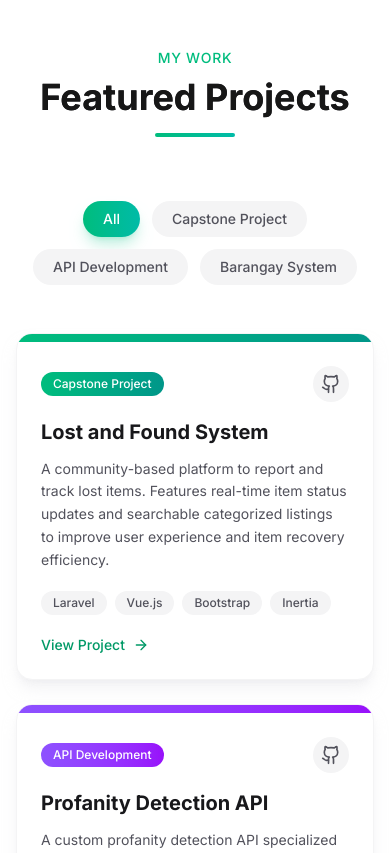
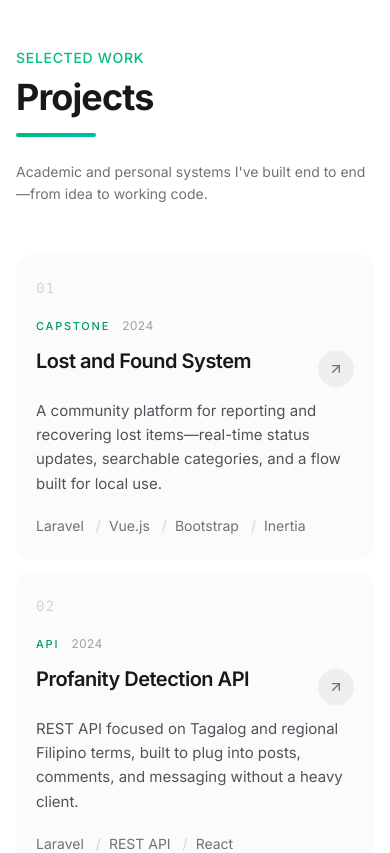
Before and after one commit to jobelGolde12/portfolio-latest, a Next.js app: page / in a window 390 px wide. Shown: the part 4320-5173 px from the top of the page. Built offline with nearby package versions, Linux system fonts and the light colour scheme.

Commit message:
Modernize projects design

```diff
--- a/components/About.tsx
+++ b/components/About.tsx
@@ -80,6 +80,7 @@ export default function About() {
                   src="/profile.jpg"
                   alt="Jobel V. Golde"
                   fill
+                  sizes="(max-width: 768px) 100vw, 448px"
                   className="object-cover"
                 />
               </div>
--- a/components/Hero.tsx
+++ b/components/Hero.tsx
@@ -65,8 +65,10 @@ export default function Hero() {
                 src="/profile.jpg"
                 alt="Jobel V. Golde"
                 fill
+                sizes="(max-width: 768px) 208px, 288px"
                 className="object-cover"
                 priority
+                loading="eager"
               />
             </motion.div>
             <motion.div
--- a/components/Projects.tsx
+++ b/components/Projects.tsx
@@ -1,166 +1,178 @@
 'use client';
 
-import { useRef, useState } from 'react';
+import { useRef } from 'react';
 import { motion, useInView } from 'framer-motion';
-import { ArrowRight } from 'lucide-react';
+import { ArrowUpRight } from 'lucide-react';
 import { GithubIcon } from './Icons';
 
 const projects = [
   {
     title: 'Lost and Found System',
-    description: 'A community-based platform to report and track lost items. Features real-time item status updates and searchable categorized listings to improve user experience and item recovery efficiency.',
+    description:
+      'A community platform for reporting and recovering lost items—real-time status updates, searchable categories, and a flow built for local use.',
     tech: ['Laravel', 'Vue.js', 'Bootstrap', 'Inertia'],
     github: 'https://github.com/jobelGolde12/bulan_lost_and_found3.git',
-    category: 'Capstone Project',
-    gradient: 'from-emerald-500 to-teal-600',
+    category: 'Capstone',
+    year: '2024',
   },
   {
     title: 'Profanity Detection API',
-    description: 'A custom profanity detection API specialized in Tagalog and regional Filipino profanity terms. Designed to integrate with posts, comments, and messaging systems.',
-    tech: ['PHP/Laravel', 'REST API', 'React.js'],
+    description:
+      'REST API focused on Tagalog and regional Filipino terms, built to plug into posts, comments, and messaging without a heavy client.',
+    tech: ['Laravel', 'REST API', 'React'],
     github: 'https://github.com/jobelGolde12/profanity_api.git',
-    category: 'API Development',
-    gradient: 'from-violet-500 to-purple-600',
+    category: 'API',
+    year: '2024',
   },
   {
     title: 'Protec Damayan',
-    description: 'A community web application for Barangay Bonga that manages mutual aid (damayan) funds, records, and disbursements. Features automated death announcements via SMS through the Semaphore API for timely community notifications.',
-    tech: ['Laravel', 'Bootstrap', 'Vue.js'],
+    description:
+      'Barangay Bonga mutual-aid system for fund records and disbursements, with automated death announcements over SMS via Semaphore.',
+    tech: ['Laravel', 'Vue.js', 'Bootstrap'],
     github: 'https://github.com/jobelGolde12/damayan.git',
-    category: 'Barangay System',
-    gradient: 'from-rose-500 to-red-600',
+    category: 'Community',
+    year: '2023',
   },
 ];
 
-function ProjectCard({ project, index, isInView }: { project: typeof projects[0]; index: number; isInView: boolean }) {
-  const [isHovered, setIsHovered] = useState(false);
+function ProjectCard({
+  project,
+  index,
+  isInView,
+}: {
+  project: (typeof projects)[0];
+  index: number;
+  isInView: boolean;
+}) {
+  const number = String(index + 1).padStart(2, '0');
 
   return (
-    <motion.div
-      initial={{ opacity: 0, y: 50 }}
+    <motion.article
+      initial={{ opacity: 0, y: 28 }}
       animate={isInView ? { opacity: 1, y: 0 } : {}}
-      transition={{ delay: index * 0.15, duration: 0.6 }}
-      onMouseEnter={() => setIsHovered(true)}
-      onMouseLeave={() => setIsHovered(false)}
-      className="group relative bg-white dark:bg-zinc-900 rounded-2xl overflow-hidden shadow-lg shadow-zinc-200/50 dark:shadow-zinc-950/50 border border-zinc-100 dark:border-zinc-800"
+      transition={{
+        delay: 0.08 + index * 0.1,
+        duration: 0.55,
+        ease: [0.25, 0.1, 0.25, 1],
+      }}
+      className="group relative"
     >
-      <div className={`h-2 bg-gradient-to-r ${project.gradient}`} />
-
-      <div className="p-6">
-        <div className="flex items-center justify-between mb-4">
-          <span className={`px-3 py-1 text-xs font-medium rounded-full bg-gradient-to-r ${project.gradient} text-white`}>
-            {project.category}
-          </span>
-          <motion.a
+      <a
         href={project.github}
         target="_blank"
         rel="noopener noreferrer"
-            whileHover={{ scale: 1.1 }}
-            whileTap={{ scale: 0.9 }}
-            className="p-2 rounded-full bg-zinc-100 dark:bg-zinc-800 text-zinc-600 dark:text-zinc-400 hover:text-zinc-900 dark:hover:text-white transition-colors"
+        className="block rounded-2xl px-5 py-6 sm:px-7 sm:py-8
+          bg-zinc-50/80 dark:bg-zinc-900/40
+          transition-[background-color,transform,box-shadow] duration-300 ease-out
+          hover:bg-zinc-100/90 dark:hover:bg-zinc-900/70
+          hover:-translate-y-0.5
+          focus-visible:outline-none focus-visible:ring-2 focus-visible:ring-emerald-500/60 focus-visible:ring-offset-2
+          focus-visible:ring-offset-white dark:focus-visible:ring-offset-zinc-950"
       >
-            <GithubIcon className="w-5 h-5" />
-          </motion.a>
+        <div className="flex flex-col gap-5 sm:flex-row sm:items-start sm:gap-8 lg:gap-10">
+          {/* Index */}
+          <span
+            className="shrink-0 font-mono text-sm tracking-widest text-zinc-300 dark:text-zinc-600
+              sm:pt-1 sm:w-10 transition-colors duration-300
+              group-hover:text-emerald-500/80"
+            aria-hidden
+          >
+            {number}
+          </span>
+
+          {/* Body */}
+          <div className="min-w-0 flex-1">
+            <div className="flex flex-wrap items-center gap-x-3 gap-y-1 mb-3">
+              <span className="text-[11px] font-medium uppercase tracking-[0.16em] text-emerald-600 dark:text-emerald-400">
+                {project.category}
+              </span>
+              <span className="hidden sm:inline text-zinc-300 dark:text-zinc-700" aria-hidden>
+                ·
+              </span>
+              <time className="text-xs text-zinc-400 dark:text-zinc-500 tabular-nums">
+                {project.year}
+              </time>
             </div>
 
-        <motion.h3
-          className="text-xl font-bold text-zinc-900 dark:text-white mb-3"
-          animate={isHovered ? { x: 5 } : { x: 0 }}
-          transition={{ type: 'spring', stiffness: 400 }}
+            <div className="flex items-start justify-between gap-4">
+              <h3
+                className="text-xl sm:text-2xl font-semibold tracking-tight text-zinc-900 dark:text-zinc-50
+                  transition-colors duration-300 group-hover:text-emerald-700 dark:group-hover:text-emerald-300"
               >
                 {project.title}
-        </motion.h3>
+              </h3>
+              <span
+                className="mt-1 shrink-0 flex h-9 w-9 items-center justify-center rounded-full
+                  bg-zinc-200/60 dark:bg-zinc-800/80 text-zinc-500 dark:text-zinc-400
+                  transition-all duration-300
+                  group-hover:bg-emerald-500 group-hover:text-white
+                  group-hover:rotate-12"
+                aria-hidden
+              >
+                <ArrowUpRight className="h-4 w-4" strokeWidth={2} />
+              </span>
+            </div>
 
-        <p className="text-zinc-600 dark:text-zinc-400 text-sm leading-relaxed mb-5">
+            <p className="mt-3 max-w-2xl text-[15px] leading-relaxed text-zinc-600 dark:text-zinc-400">
               {project.description}
             </p>
 
-        <div className="flex flex-wrap gap-2 mb-5">
-          {project.tech.map((tech) => (
-            <span
-              key={tech}
-              className="px-3 py-1 text-xs font-medium bg-zinc-100 dark:bg-zinc-800 text-zinc-600 dark:text-zinc-400 rounded-full"
-            >
+            <ul className="mt-5 flex flex-wrap gap-x-1 gap-y-2" aria-label="Technologies used">
+              {project.tech.map((tech, i) => (
+                <li key={tech} className="flex items-center text-sm text-zinc-500 dark:text-zinc-500">
+                  {i > 0 && (
+                    <span className="mx-2 text-zinc-300 dark:text-zinc-700 select-none" aria-hidden>
+                      /
+                    </span>
+                  )}
+                  <span className="transition-colors duration-200 group-hover:text-zinc-700 dark:group-hover:text-zinc-300">
                     {tech}
                   </span>
+                </li>
               ))}
+            </ul>
           </div>
-
-        <motion.a
-          href={project.github}
-          target="_blank"
-          rel="noopener noreferrer"
-          className="flex items-center gap-2 text-sm font-medium text-emerald-600 dark:text-emerald-400 hover:text-emerald-700 dark:hover:text-emerald-300"
-          whileHover={{ x: 5 }}
-        >
-          View Project
-          <motion.div animate={isHovered ? { x: 5 } : { x: 0 }}>
-            <ArrowRight className="w-4 h-4" />
-          </motion.div>
-        </motion.a>
         </div>
-
-      <motion.div
-        className={`absolute inset-0 bg-gradient-to-r ${project.gradient} opacity-0`}
-        animate={{ opacity: isHovered ? 0.05 : 0 }}
-        transition={{ duration: 0.3 }}
-      />
-    </motion.div>
+      </a>
+    </motion.article>
   );
 }
 
 export default function Projects() {
   const ref = useRef(null);
-  const isInView = useInView(ref, { once: true, margin: '-100px' });
-  const [activeFilter, setActiveFilter] = useState('All');
-
-  const categories = ['All', ...new Set(projects.map(p => p.category))];
-
-  const filteredProjects = activeFilter === 'All'
-    ? projects
-    : projects.filter(p => p.category === activeFilter);
+  const isInView = useInView(ref, { once: true, margin: '-80px' });
 
   return (
     <section id="projects" className="py-24 md:py-32 px-4" ref={ref}>
       <div className="max-w-6xl mx-auto">
+        {/* Header — matches About / Skills rhythm */}
         <motion.div
-          initial={{ opacity: 0, y: 30 }}
+          initial={{ opacity: 0, y: 24 }}
           animate={isInView ? { opacity: 1, y: 0 } : {}}
-          transition={{ duration: 0.6 }}
-          className="text-center mb-16"
+          transition={{ duration: 0.55, ease: [0.25, 0.1, 0.25, 1] }}
+          className="mb-12 md:mb-16"
         >
-          <span className="text-emerald-500 font-medium tracking-wider uppercase text-sm">My Work</span>
-          <h2 className="text-4xl md:text-5xl font-bold mt-2 bg-gradient-to-r from-zinc-900 to-zinc-700 dark:from-white dark:to-zinc-400 bg-clip-text">
-            Featured Projects
+          <div className="flex flex-col sm:flex-row sm:items-end sm:justify-between gap-6">
+            <div>
+              <span className="text-emerald-500 font-medium tracking-wider uppercase text-sm">
+                Selected work
+              </span>
+              <h2 className="text-4xl md:text-5xl font-bold mt-2 tracking-tight text-zinc-900 dark:text-white">
+                Projects
               </h2>
-          <div className="w-20 h-1 bg-gradient-to-r from-emerald-500 to-teal-500 mx-auto mt-4 rounded-full" />
+              <div className="w-20 h-1 bg-gradient-to-r from-emerald-500 to-teal-500 mt-4 rounded-full" />
+            </div>
+
+            <p className="max-w-sm text-sm leading-relaxed text-zinc-500 dark:text-zinc-400 sm:text-right">
+              Academic and personal systems I&apos;ve built end to end—from
+              idea to working code.
+            </p>
+          </div>
         </motion.div>
 
-        <motion.div
-          initial={{ opacity: 0, y: 20 }}
-          animate={isInView ? { opacity: 1, y: 0 } : {}}
-          transition={{ delay: 0.2 }}
-          className="flex flex-wrap justify-center gap-3 mb-12"
-        >
-          {categories.map((category) => (
-            <motion.button
-              key={category}
-              onClick={() => setActiveFilter(category)}
-              whileHover={{ scale: 1.05 }}
-              whileTap={{ scale: 0.95 }}
-              className={`px-5 py-2 rounded-full text-sm font-medium transition-all ${
-                activeFilter === category
-                  ? 'bg-gradient-to-r from-emerald-500 to-teal-500 text-white shadow-lg shadow-emerald-500/25'
-                  : 'bg-zinc-100 dark:bg-zinc-800 text-zinc-600 dark:text-zinc-400 hover:bg-zinc-200 dark:hover:bg-zinc-700'
-              }`}
-            >
-              {category}
-            </motion.button>
-          ))}
-        </motion.div>
-
-        <div className="grid md:grid-cols-2 lg:grid-cols-3 gap-6">
-          {filteredProjects.map((project, index) => (
+        {/* Project list */}
+        <div className="flex flex-col gap-3 sm:gap-4">
+          {projects.map((project, index) => (
             <ProjectCard
               key={project.title}
               project={project}
@@ -170,23 +182,25 @@ export default function Projects() {
           ))}
         </div>
 
+        {/* Quiet footer link */}
         <motion.div
-          initial={{ opacity: 0, y: 20 }}
-          animate={isInView ? { opacity: 1, y: 0 } : {}}
-          transition={{ delay: 0.5 }}
-          className="mt-12 text-center"
+          initial={{ opacity: 0 }}
+          animate={isInView ? { opacity: 1 } : {}}
+          transition={{ delay: 0.45, duration: 0.5 }}
+          className="mt-12 md:mt-14 flex justify-center sm:justify-start"
         >
-          <motion.a
+          <a
             href="https://github.com/jobelGolde12"
             target="_blank"
             rel="noopener noreferrer"
-            whileHover={{ scale: 1.05 }}
-            whileTap={{ scale: 0.95 }}
-            className="inline-flex items-center gap-2 px-6 py-3 bg-zinc-900 dark:bg-white text-white dark:text-zinc-900 rounded-full font-medium"
+            className="inline-flex items-center gap-2.5 text-sm font-medium text-zinc-500 dark:text-zinc-400
+              hover:text-zinc-900 dark:hover:text-white transition-colors duration-200
+              focus-visible:outline-none focus-visible:ring-2 focus-visible:ring-emerald-500/50 rounded-sm"
           >
-            View All Projects
-            <GithubIcon className="w-4 h-4" />
-          </motion.a>
+            <GithubIcon className="h-4 w-4" />
+            <span>More on GitHub</span>
+            <ArrowUpRight className="h-3.5 w-3.5 opacity-60" />
+          </a>
         </motion.div>
       </div>
     </section>
```
Lines whose indentation alone changed are shown as unchanged.
